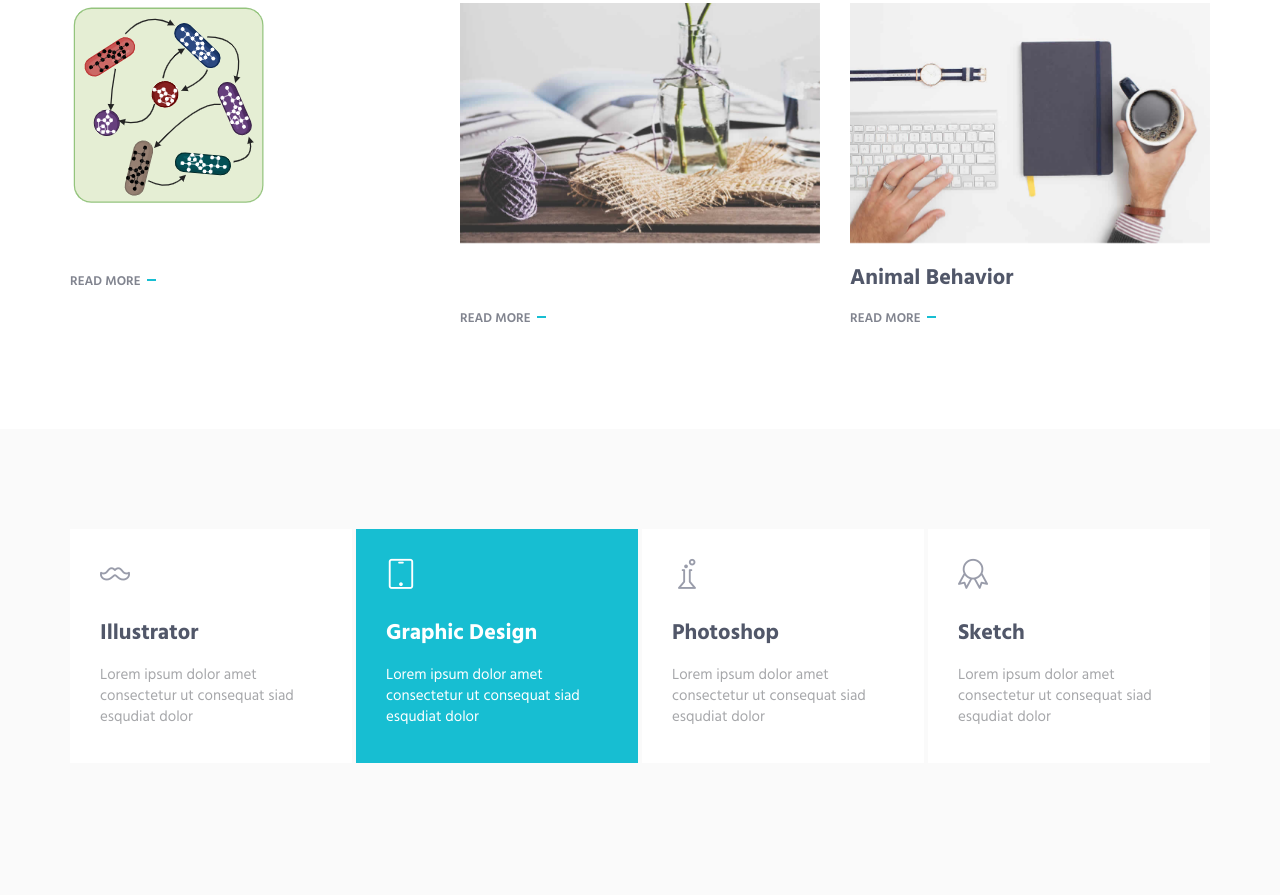
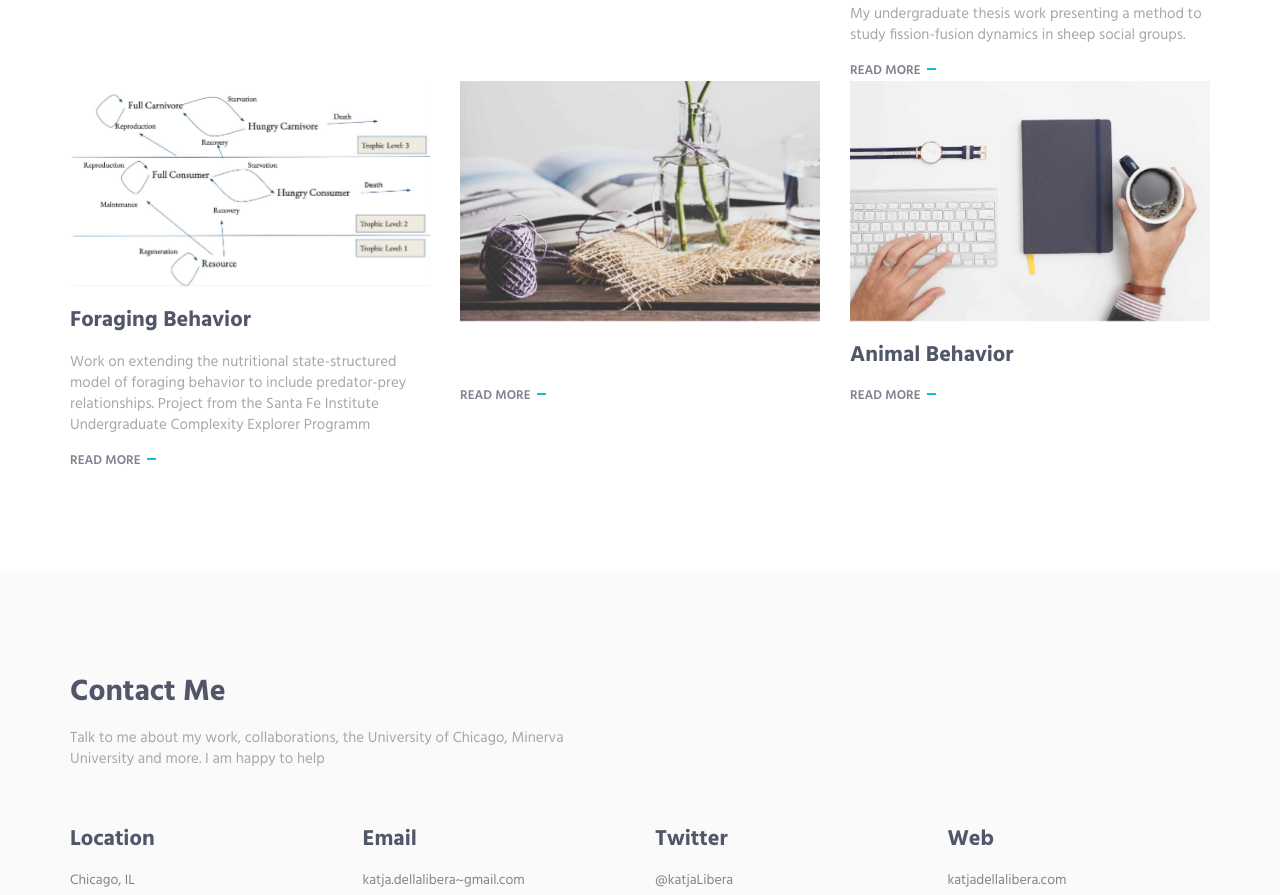
Before and after one commit to katjadellalibera/katjadellalibera.github.io, a plain HTML site: page index.html in a window 1280 px wide. Shown: the part 2173-3068 px from the top of the page. Drawn offline with Linux system fonts and the light colour scheme.

Commit message:
more projects, removing unused sections

```diff
--- a/index.html
+++ b/index.html
@@ -151,7 +151,7 @@
 
 
         <!-- Projects -->
-        <div id="work">
+        <div id="projects">
             <div class="container content-lg">
                 <div class="row margin-b-40">
                     <div class="col-sm-6">
@@ -179,7 +179,7 @@
                     <div class="col-sm-4 sm-margin-b-50">
                         <div class="margin-b-20">
                             <div class="wow zoomIn" data-wow-duration=".3" data-wow-delay=".1s">
-                                <img class="img-responsive" src="img/970x647/02.jpg" alt="Latest Products Image">
+                                <img class="img-responsive" src="img/binomial_convergence.png" alt="Latest Products Image">
                             </div>
                         </div>
                         <h4><a href="#">Competition-Colonization Trade-Offs</a> <span class="text-uppercase margin-l-20"></span></h4>
@@ -192,11 +192,11 @@
                     <div class="col-sm-4 sm-margin-b-50">
                         <div class="margin-b-20">
                             <div class="wow zoomIn" data-wow-duration=".3" data-wow-delay=".1s">
-                                <img class="img-responsive" src="img/970x647/03.jpg" alt="Latest Products Image">
+                                <img class="img-responsive" src="img/Figure3_overview.png" alt="Latest Products Image">
                             </div>
                         </div>
-                        <h4><a href="#">Animal Behavior</a> <span class="text-uppercase margin-l-20"></span></h4>
-                        <p></p>
+                        <h4><a href="#">Fission-Fusion Dynamics</a> <span class="text-uppercase margin-l-20"></span></h4>
+                        <p> My undergraduate thesis work presenting a method to study fission-fusion dynamics in sheep social groups.</p>
                         <a class="link" href="https://www.biorxiv.org/content/10.1101/2023.03.23.533867v3">Read More</a>
                     </div>
                     <!-- End Latest Products -->
@@ -208,12 +208,12 @@
                     <div class="col-sm-4 sm-margin-b-50">
                         <div class="margin-b-20">
                             <div class="wow zoomIn" data-wow-duration=".3" data-wow-delay=".1s">
-                                <img class="img-responsive" src="img/microbiome.png" alt="Latest Products Image">
+                                <img class="img-responsive" src="img/santa_fe_schematic.png" alt="Latest Products Image">
                             </div>
                         </div>
-                        <h4><a href="#">  </a> <span class="text-uppercase margin-l-20"> </span></h4>
-                        <p></p>
-                        <a class="link" href="#">Read More</a>
+                        <h4><a href="#"> Foraging Behavior </a> <span class="text-uppercase margin-l-20"> </span></h4>
+                        <p> Work on extending the nutritional state-structured model of foraging behavior to include predator-prey relationships. Project from the Santa Fe Institute Undergraduate Complexity Explorer Programm</p>
+                        <a class="link" href="Santa_Fe_Final_Paper.pdf">Read More</a>
                     </div>
                     <!-- End Latest Products -->
 
@@ -248,66 +248,6 @@
         </div>
         <!-- End Work -->
 
-
-        <!-- Experience -->
-        <div id="experience">
-            <div class="bg-color-sky-light" data-auto-height="true">
-                <div class="container content-lg">
-                    <div class="row row-space-2 margin-b-4">
-                        <div class="col-md-3 col-sm-6 md-margin-b-4">
-                            <div class="service" data-height="height">
-                                <div class="service-element">
-                                    <i class="service-icon icon-mustache"></i>
-                                </div>
-                                <div class="service-info">
-                                    <h3>Illustrator</h3>
-                                    <p class="margin-b-5">Lorem ipsum dolor amet consectetur ut consequat siad esqudiat dolor</p>
-                                </div>
-                                <a href="#" class="content-wrapper-link"></a>
-                            </div>
-                        </div>
-                        <div class="col-md-3 col-sm-6 md-margin-b-4">
-                            <div class="service bg-color-base wow zoomIn" data-height="height" data-wow-duration=".3" data-wow-delay=".1s">
-                                <div class="service-element">
-                                    <i class="service-icon color-white icon-screen-tablet"></i>
-                                </div>
-                                <div class="service-info">
-                                    <h3 class="color-white">Graphic Design</h3>
-                                    <p class="color-white margin-b-5">Lorem ipsum dolor amet consectetur ut consequat siad esqudiat dolor</p>
-                                </div>
-                                <a href="#" class="content-wrapper-link"></a>
-                            </div>
-                        </div>
-                        <div class="col-md-3 col-sm-6 sm-margin-b-4">
-                            <div class="service" data-height="height">
-                                <div class="service-element">
-                                    <i class="service-icon icon-chemistry"></i>
-                                </div>
-                                <div class="service-info">
-                                    <h3>Photoshop</h3>
-                                    <p class="margin-b-5">Lorem ipsum dolor amet consectetur ut consequat siad esqudiat dolor</p>
-                                </div>
-                                <a href="#" class="content-wrapper-link"></a>
-                            </div>
-                        </div>
-                        <div class="col-md-3 col-sm-6">
-                            <div class="service" data-height="height">
-                                <div class="service-element">
-                                    <i class="service-icon icon-badge"></i>
-                                </div>
-                                <div class="service-info">
-                                    <h3>Sketch</h3>
-                                    <p class="margin-b-5">Lorem ipsum dolor amet consectetur ut consequat siad esqudiat dolor</p>
-                                </div>
-                                <a href="#" class="content-wrapper-link"></a>
-                            </div>
-                        </div>
-                    </div>
-                    <!--// end row -->
-                </div>
-            </div>
-        </div>
-        <!-- End Experience -->
 
 
         <!-- Contact -->
```
Also changed, not shown: img/Figure3_overview.png (added), img/binomial_convergence.png (added), img/santa_fe_schematic.png (added), 1 other file.
